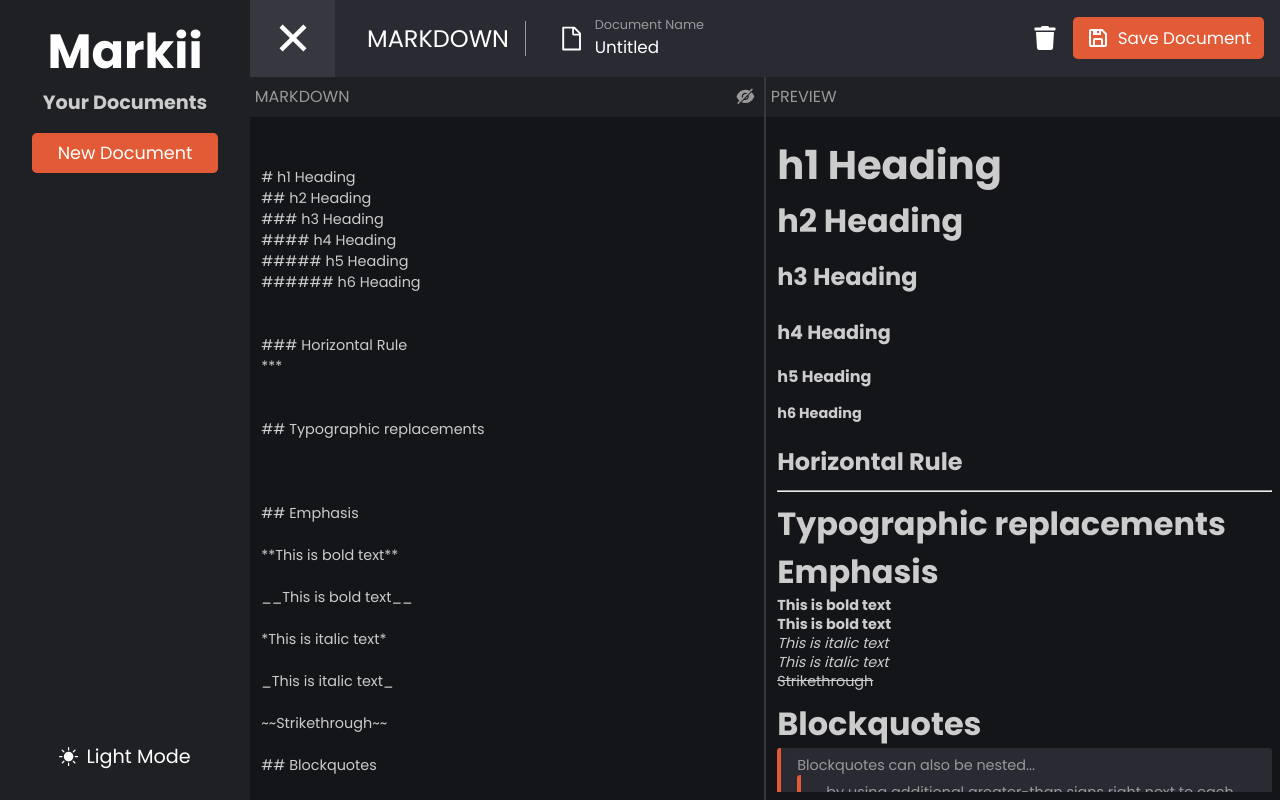
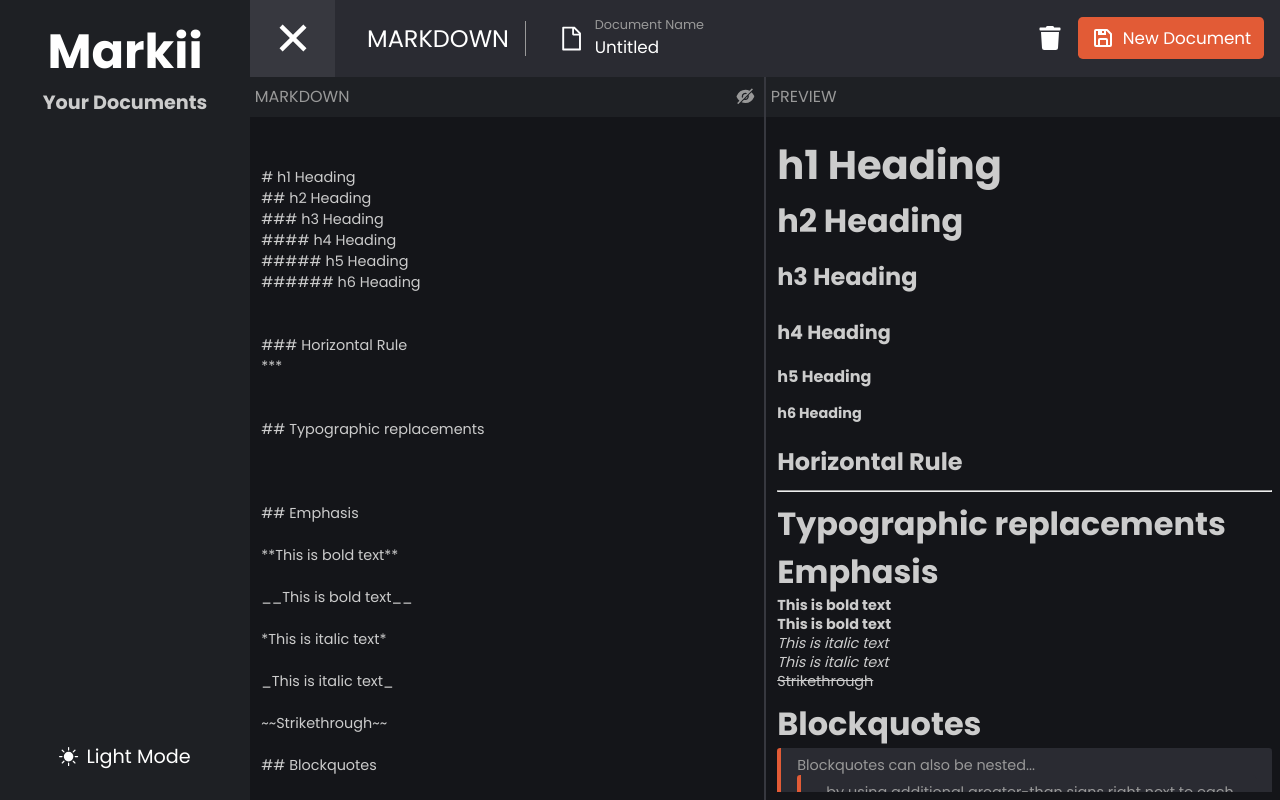
Before and after one commit to EnFlorian/markii-markdown-editor, a React (Create React App) app: page / in a window 1280 px wide. Both pictures are taken after a click on the button 42 px from the left and 38 px from the top of the page. Built offline with nearby package versions, Linux system fonts and the light colour scheme.

Commit message:
Fix: Fixed issues with dublicate keys

```diff
--- a/src/components/DeleteModal/DeleteModal.tsx
+++ b/src/components/DeleteModal/DeleteModal.tsx
@@ -3,7 +3,7 @@ import Modal from "react-modal";
 import { useSelector, useDispatch } from "react-redux";
 import { RootState } from "../../state/store";
 import { setIsModalOpen } from "../../state/UISlice";
-import { removeFile } from "../../state/FilesSlice";
+import { newFile, removeFile } from "../../state/FilesSlice";
 
 const customStyles = {
   overlay: {
@@ -31,6 +31,7 @@ const DeleteModal = () => {
   const handleConfirmation = () => {
     dispatch(setIsModalOpen(false));
     dispatch(removeFile(openFile));
+    dispatch(newFile());
   };
 
   return (
@@ -42,9 +43,7 @@ const DeleteModal = () => {
     >
       <section className="delete-modal">
         <h2 className="delete-modal__title">Confirm Deletion!</h2>
-        <p className="delete-modal__description">
-          Are you sure you want to delete this file? This action cannot be undone.
-        </p>
+        <p className="delete-modal__description">Are you sure you want to delete this file? This action cannot be undone.</p>
         <div className="delete-modal__buttons">
           <button className="delete-modal__button delete-modal__button--danger" onClick={handleConfirmation}>
             Delete
--- a/src/components/Editor/Editor.scss
+++ b/src/components/Editor/Editor.scss
@@ -60,3 +60,9 @@
     border-right: none;
   }
 }
+
+@media screen and (max-width: 768px) {
+  .editor {
+    min-height: 40%;
+  }
+}
--- a/src/components/Header/Header.tsx
+++ b/src/components/Header/Header.tsx
@@ -60,7 +60,7 @@ const Header = () => {
         <FaTrash className="header__delete-icon" onClick={handleRemoveFile} />
         <button className="header__save-button" onClick={handleFileSave}>
           <BiSave className="header__save-icon" />
-          <p>Save Document</p>
+          <p>New Document</p>
         </button>
       </section>
     </section>
--- a/src/components/Sidebar/Sidebar.tsx
+++ b/src/components/Sidebar/Sidebar.tsx
@@ -1,13 +1,11 @@
 import FileCard from "../FileCard/FileCard";
-import { useSelector, useDispatch } from "react-redux";
+import { useSelector } from "react-redux";
 import ThemeSwitch from "../ThemeSwitch/ThemeSwitch";
 import "./Sidebar.scss";
 import { RootState } from "../../state/store";
-import { newFile } from "../../state/FilesSlice";
 
 const Sidebar = () => {
   const { files } = useSelector((state: RootState) => state.files);
-  const dispatch = useDispatch();
 
   const cards = files.map((file) => <FileCard key={file.id} {...file} />);
 
@@ -16,9 +14,6 @@ const Sidebar = () => {
       <section className="sidebar__top-content">
         <h1 className="sidebar__title">Markii</h1>
         <h2 className="sidebar__subtitle">Your Documents</h2>
-        <button className="sidebar__new-file-button" onClick={() => dispatch(newFile())}>
-          New Document
-        </button>
         <ul className="sidebar__files">{cards}</ul>
       </section>
       <section className="sidebar__bottom-content">
--- a/src/state/FilesSlice.ts
+++ b/src/state/FilesSlice.ts
@@ -20,6 +20,7 @@ export const filesSlice = createSlice({
   reducers: {
     addFile: (state, action) => {
       state.files.push(action.payload);
+      state.openFile = initialState.openFile;
     },
     removeFile: (state, action) => {
       state.files = state.files.filter((file) => file.id !== action.payload.id);
```
